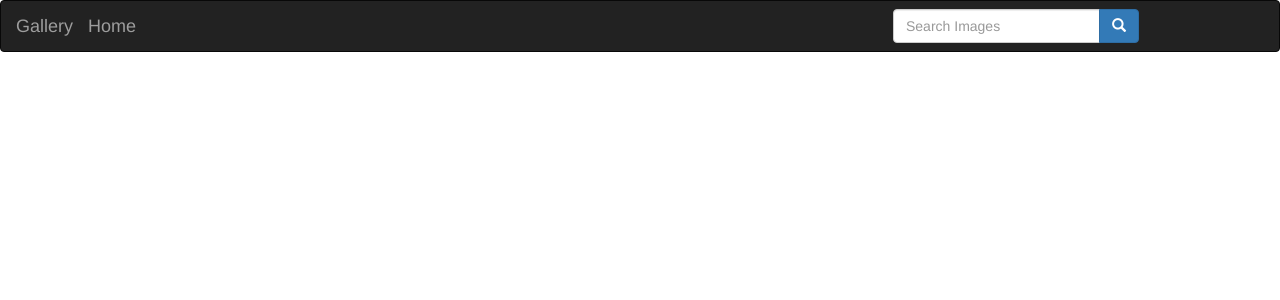
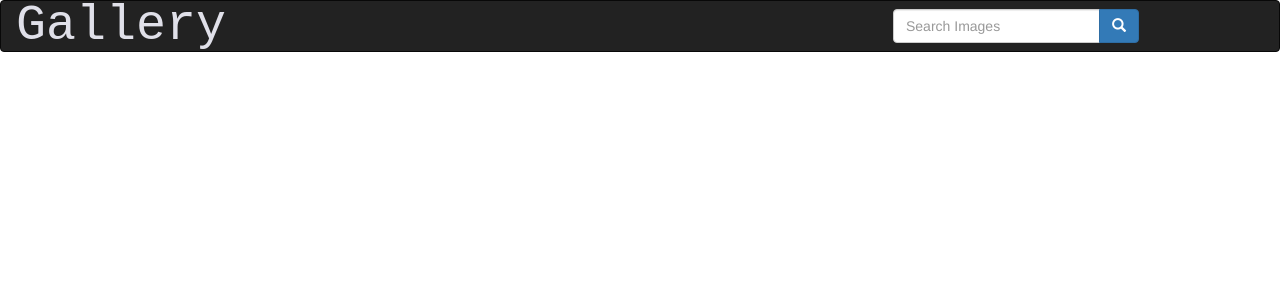
Before and after one commit to OkothPius/Gallery, a Django app: page / in a window 1280 px wide. Shown: the top 300 px of the page. Run offline with Django 3.2, Linux system fonts and the light colour scheme; some libraries are stand-ins or nearby versions.

Commit message:
remove home

```diff
--- a/pictures/templates/navbar.html
+++ b/pictures/templates/navbar.html
@@ -1,8 +1,7 @@
 <nav class="navbar navbar-inverse">
   <div class="container-fluid">
     <div class="navbar-header">
-      <a class="navbar-brand" href="{% url 'pictures' %}">Gallery</a>
-      <a class="navbar-brand" href="{% url 'pictures' %}">Home</a>
+      <a class="navbar-brand" href="#" style="font-family:'Courier New', Courier, monospace;font-size:50px;color: rgb(224, 224, 233)">Gallery</a>
     </div>
     <!--Adding a search form-->
     <div class="col-sm-4 col-md-4 navbar-right">
```
